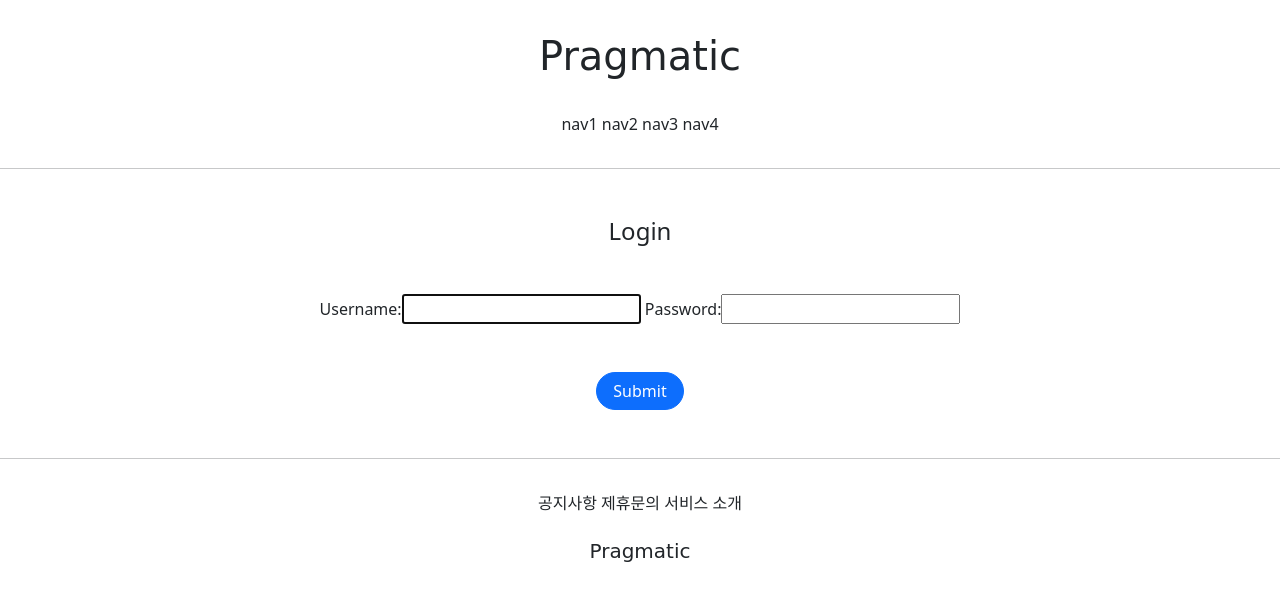
After one commit to Wo-ong/Woong_Appaplication_2, a Django app: page /accounts/login/ in a window 1280 px wide. The commit adds this page. Shown: the top 601 px of the page. Run offline with Django 3.2, Linux system fonts and the light colour scheme; parts of the project's set-up code (start-up, migrations or seed data) failed here and were passed over; some web fonts are replaced.

Commit message:
7/13 Woong commit 3

```diff
--- a/WebApplication_project_2/settings.py
+++ b/WebApplication_project_2/settings.py
@@ -13,6 +13,8 @@ import os
 from pathlib import Path
 
 # Build paths inside the project like this: BASE_DIR / 'subdir'.
+from django.urls import reverse_lazy
+
 BASE_DIR = Path(__file__).resolve().parent.parent
 
 env_list = dict()
@@ -143,3 +145,6 @@ STATICFILES_DIRS = [
 # https://docs.djangoproject.com/en/3.2/ref/settings/#default-auto-field
 
 DEFAULT_AUTO_FIELD = 'django.db.models.BigAutoField'
+
+LOGIN_REDIRECT_URL = reverse_lazy('accountapp:hello_world')
+LOGOUT_REDIRECT_URL = reverse_lazy('accountapp:login')
--- /dev/null
+++ b/accountapp/templates/accountapp/login.html
@@ -0,0 +1,24 @@
+{% extends 'base.html' %}
+
+
+{% block content %}
+
+    <div class = "text-center">
+        <div class="m-5">
+            <h4>
+                Login
+            </h4>
+        </div>
+        <div>
+            <form action="{% url 'accountapp:login' %}" method="post">
+                {% csrf_token %}
+                {{ form }}
+                <div class="m-5">
+                    <input type="submit" class="btn btn-primary rounded-pill px-3">
+                </div>
+            </form>
+        </div>
+
+    </div>
+
+{% endblock %}
--- a/accountapp/urls.py
+++ b/accountapp/urls.py
@@ -1,3 +1,4 @@
+from django.contrib.auth.views import LoginView, LogoutView
 from django.urls import path
 
 from accountapp.views import hello_world, AccountCreateView
@@ -7,5 +8,9 @@ app_name = 'accountapp'
 urlpatterns = [
     path('hello_world/', hello_world, name='hello_world'),
 
+    path('login/', LoginView.as_view(template_name='accountapp/login.html'), name='login'),
+
+    path('logout/', LogoutView.as_view(), name='logout'),
+
     path('create/', AccountCreateView.as_view(), name='create')
 ]
--- a/templates/footer.html
+++ b/templates/footer.html
@@ -5,7 +5,7 @@
         <span>서비스 소개</span>
     </div>
     <div class="pragmatic_footer_logo">
-        <h5 id ='footer_color' onClick = "change()">Pragmatic</h5>
+        <h5 id ='footer_color' onMouseover = "change()">Pragmatic</h5>
     </div>
 
 </div>
--- a/templates/header.html
+++ b/templates/header.html
@@ -10,7 +10,7 @@
     </script>
 
     <div class = "pragmatic_header_logo">
-        <h1 id ='header_color' onClick = "change()" style="font-size:45px;">Pragmatic</h1>
+        <h1 id ='header_color' onMouseover = "change()">Pragmatic</h1>
     </div>
     <div class = "pragmatic_header_button">
         <span>nav1</span>
```
